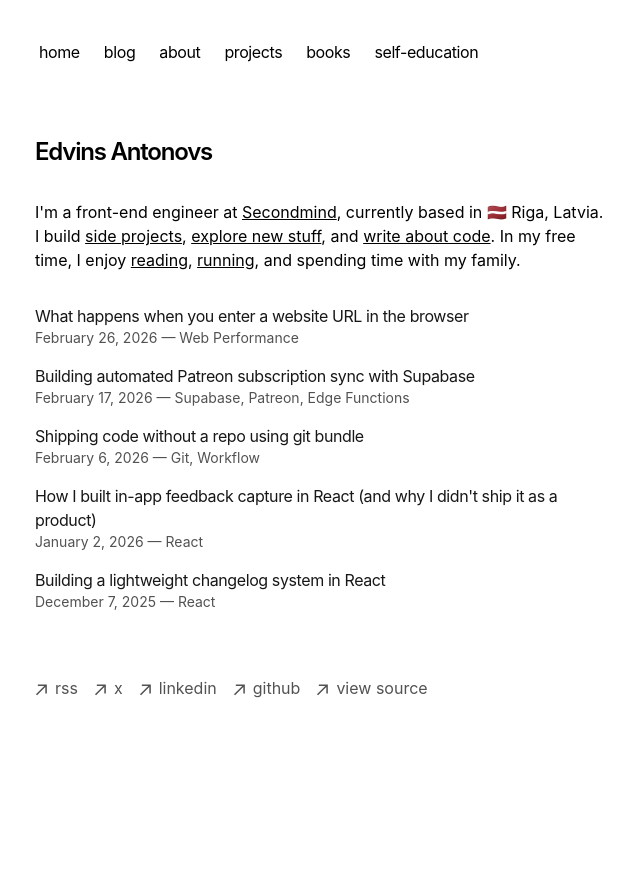
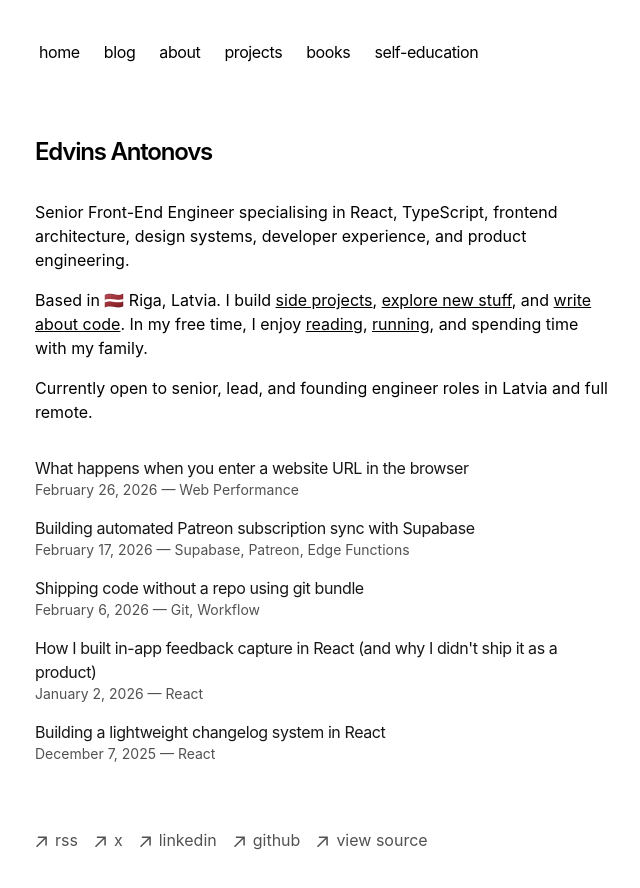
Before and after one commit to ummahusla/edvins-io, a Next.js app: page / in a window 1280 px wide. Shown: the top 888 px of the page, without its empty margins (317-957 px from the left). Before the commit the page ends 800 px from the top, so only its background shows below. Built offline with nearby package versions, Linux system fonts and the light colour scheme.

Commit message:
feat: reposition homepage hero for job search

```diff
--- a/app/page.tsx
+++ b/app/page.tsx
@@ -5,16 +5,11 @@ export default function Page() {
     <section>
       <h1 className="mb-8 text-2xl font-semibold tracking-tighter">Edvins Antonovs</h1>
       <p className="mb-4">
-        I'm a front-end engineer at{' '}
-        <a
-          href="https://secondmind.ai/"
-          target="_blank"
-          rel="noopener noreferrer"
-          className="underline"
-        >
-          Secondmind
-        </a>
-        , currently based in 🇱🇻 Riga, Latvia. I build{' '}
+        Senior Front-End Engineer specialising in React, TypeScript, frontend architecture, design
+        systems, developer experience, and product engineering.
+      </p>
+      <p className="mb-4">
+        Based in 🇱🇻 Riga, Latvia. I build{' '}
         <a href="/projects" className="underline">
           side projects
         </a>
@@ -41,6 +36,9 @@ export default function Page() {
         </a>
         , and spending time with my family.
       </p>
+      <p className="mb-4">
+        Currently open to senior, lead, and founding engineer roles in Latvia and full remote.
+      </p>
       <div className="my-8">
         <BlogPosts displayCount={5} />
       </div>
```
